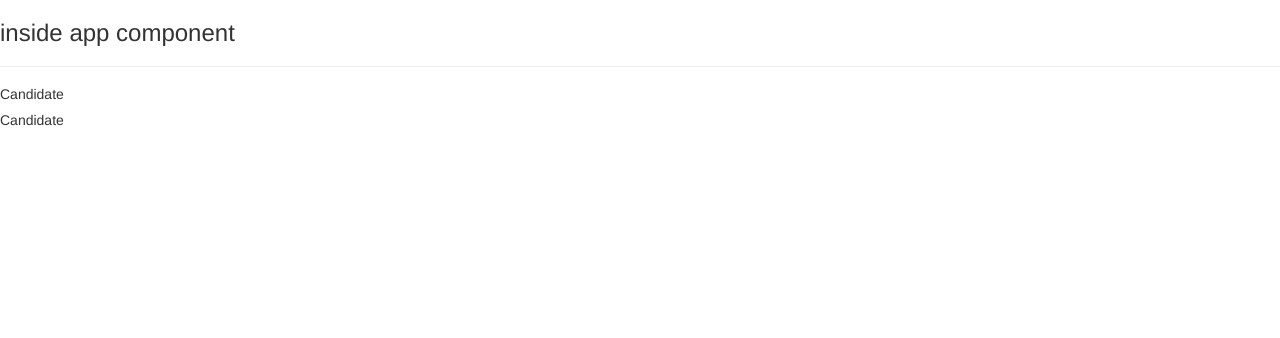
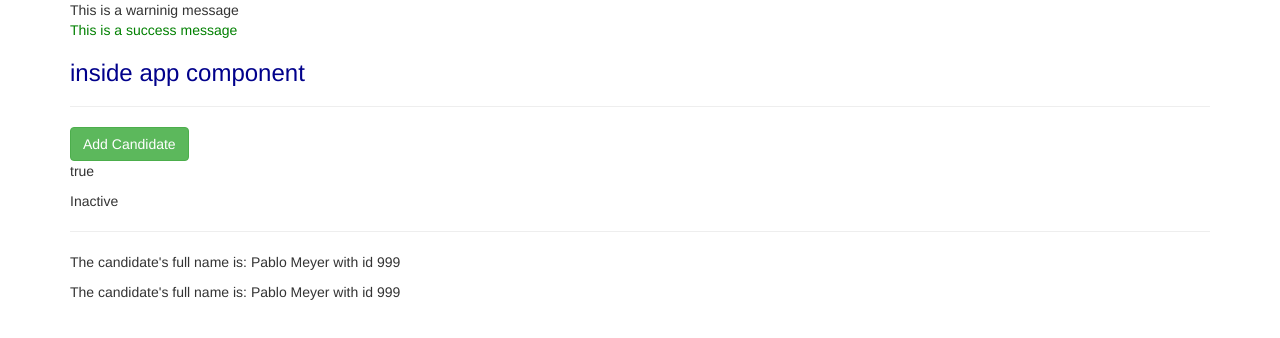
Before and after one commit to pablo-meyer/my-first-app, an Angular app: page / in a window 1280 px wide. Shown: the top 338 px of the page. Built offline with nearby package versions, Linux system fonts and the light colour scheme.

Commit message:
interpolation, property binding and event binding

```diff
--- a/src/app/app.component.css
+++ b/src/app/app.component.css
@@ -0,0 +1,4 @@
+h3
+{
+    color:darkblue
+}
--- a/src/app/app.component.html
+++ b/src/app/app.component.html
@@ -1,3 +1,11 @@
-<h3>inside app component</h3>
-<hr />
-<app-candidates></app-candidates>
+<div class="container">
+  <div class="row">
+    <div class="col-xs-12">
+      <app-warning-alert></app-warning-alert>
+      <app-success-alert></app-success-alert>
+      <h3>inside app component</h3>
+      <hr />
+      <app-candidates></app-candidates>
+    </div>
+  </div>
+</div>
--- a/src/app/app.module.ts
+++ b/src/app/app.module.ts
@@ -4,12 +4,16 @@ import { FormsModule } from '@angular/forms';
 import { AppComponent } from './app.component';
 import { CandidateComponent } from './candidate/candidate.component';
 import { CandidatesComponent } from './candidates/candidates.component';
+import { WarningAlertComponent } from './warning-alert/warning-alert.component';
+import { SuccessAlertComponent } from './success-alert/success-alert.component';
 
 @NgModule({
   declarations: [
     AppComponent,
     CandidateComponent,
-    CandidatesComponent
+    CandidatesComponent,
+    WarningAlertComponent,
+    SuccessAlertComponent
   ],
   imports: [
     BrowserModule,
--- a/src/app/candidate/candidate.component.html
+++ b/src/app/candidate/candidate.component.html
@@ -1 +1,2 @@
-<h5>Candidate</h5>
+<p>The candidate's full name is: {{ fullName() }} with id {{ id }}</p>
+<p></p>
--- a/src/app/candidate/candidate.component.ts
+++ b/src/app/candidate/candidate.component.ts
@@ -3,4 +3,10 @@ import {Component} from '@angular/core';
     selector: 'app-candidate',
     templateUrl: './candidate.component.html'
 })
-export class CandidateComponent {}
+export class CandidateComponent {
+    firstName: string  = 'Pablo';
+    lastName: string = 'Meyer';
+    id: number = 999;
+    fullName() { return this.firstName + ' ' + this.lastName; }
+
+}
--- a/src/app/candidates/candidates.component.html
+++ b/src/app/candidates/candidates.component.html
@@ -1,2 +1,6 @@
+<button class="btn btn-success" [disabled]="!allowNewCandidate" (click)="onCreateCandidate()">Add Candidate</button>
+<p [innerText]="allowNewCandidate"></p>
+<p>{{candidateStatus}}</p>
+<hr />
 <app-candidate></app-candidate>
 <app-candidate></app-candidate>
--- a/src/app/candidates/candidates.component.ts
+++ b/src/app/candidates/candidates.component.ts
@@ -6,10 +6,18 @@ import { Component, OnInit } from '@angular/core';
   styleUrls: ['./candidates.component.css']
 })
 export class CandidatesComponent implements OnInit {
-
-  constructor() { }
+  allowNewCandidate= false;
+  candidateStatus= 'Inactive';
+  constructor() {
+    setTimeout(()  => {
+      this.allowNewCandidate = true;
+    }, 1000);
+  }
 
   ngOnInit() {
   }
 
+  onCreateCandidate() {
+    this.candidateStatus = 'Done';
+  }
 }
--- /dev/null
+++ b/src/app/success-alert/success-alert.component.css
@@ -0,0 +1,3 @@
+p{
+    color:green;
+}
--- /dev/null
+++ b/src/app/success-alert/success-alert.component.ts
@@ -0,0 +1,15 @@
+import { Component, OnInit } from '@angular/core';
+
+@Component({
+  selector: 'app-success-alert',
+  template: '<p>This is a success message</p>',
+  styleUrls: ['./success-alert.component.css']
+})
+export class SuccessAlertComponent implements OnInit {
+
+  constructor() { }
+
+  ngOnInit() {
+  }
+
+}
--- /dev/null
+++ b/src/app/warning-alert/warning-alert.component.css
@@ -0,0 +1,3 @@
+p{
+    color:red;
+}
--- /dev/null
+++ b/src/app/warning-alert/warning-alert.component.ts
@@ -0,0 +1,15 @@
+import { Component, OnInit } from '@angular/core';
+
+@Component({
+  selector: 'app-warning-alert',
+  template: 'This is a warninig message',
+  styleUrls: ['./warning-alert.component.css']
+})
+export class WarningAlertComponent implements OnInit {
+
+  constructor() { }
+
+  ngOnInit() {
+  }
+
+}
```
